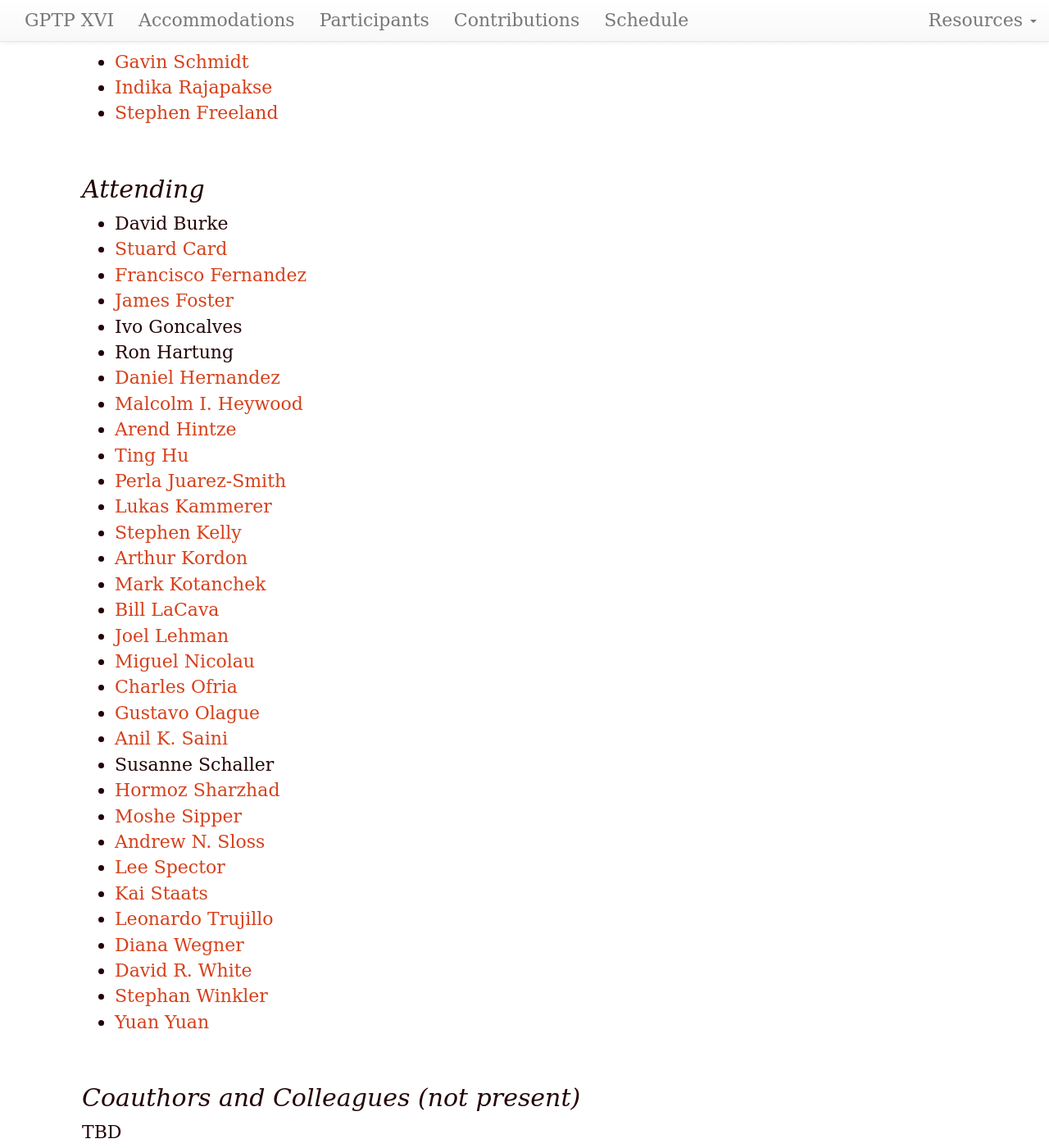
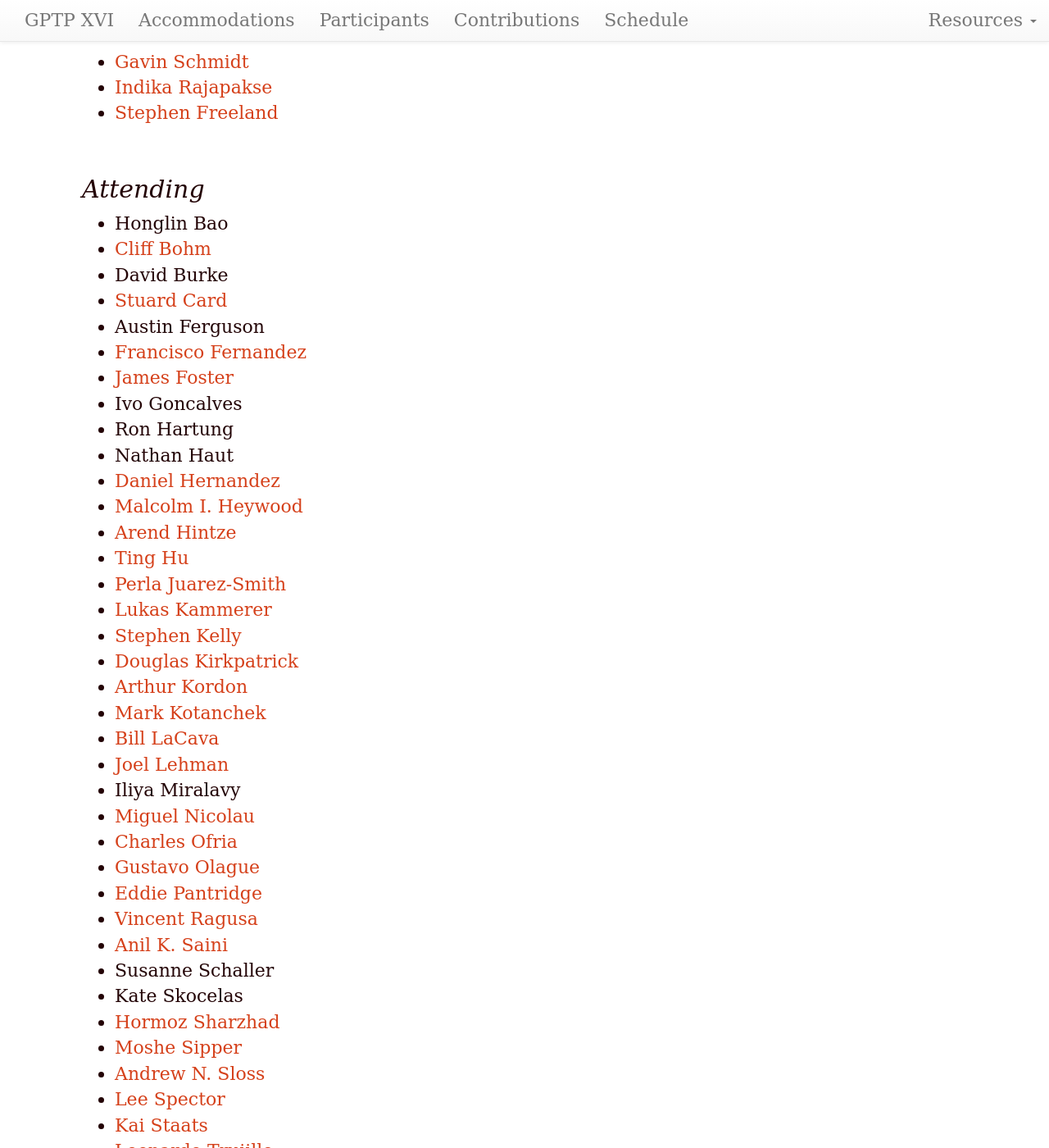
Before and after one commit to GPTP-workshop/gptp-workshop.github.io, a Jekyll site: the page built from attendees.md, in a window 1280 px wide and 1400 px high, scrolled down 547 px. Shown: the whole window at 82% size. Built offline with Jekyll 4.4.1, drawn with Linux system fonts in a browser that asks for light colours; some of the changed text lies outside the part shown.

Commit message:
Update attendees.md

```diff
--- a/attendees.md
+++ b/attendees.md
@@ -24,12 +24,16 @@ dates: "May 16-19, 2019"
 
 ## Attending
 
+- Honglin Bao
+- [Cliff Bohm](https://integrativebiology.natsci.msu.edu/about/directory/bohm-clifford1/)
 - David Burke
 - [Stuard Card](https://www.researchgate.net/profile/Stuart_Card3)
+- Austin Ferguson
 - [Francisco Fernandez](https://www.researchgate.net/profile/Francisco_Vega3)
 - [James Foster](http://people.ibest.uidaho.edu/~foster/)
 - Ivo Goncalves
 - Ron Hartung
+- Nathan Haut
 - [Daniel Hernandez](https://www.researchgate.net/profile/Daniel_Hernandez46)
 - [Malcolm I. Heywood](https://web.cs.dal.ca/~mheywood/)
 - [Arend Hintze](http://hintzelab.msu.edu)
@@ -37,15 +41,20 @@ dates: "May 16-19, 2019"
 - [Perla Juarez-Smith](https://tectijuana.academia.edu/PerlaJuarezSmith)
 - [Lukas Kammerer](https://heal.heuristiclab.com/team/kammerer)
 - [Stephen Kelly](http://stephenkelly.ca/?q=node/29)
+- [Douglas Kirkpatrick](https://www.linkedin.com/in/douglas-kirkpatrick-91165b73/)
 - [Arthur Kordon](https://www.linkedin.com/in/arthur-kordon-a86980/)
 - [Mark Kotanchek](http://www.evolved-analytics.com)
 - [Bill LaCava](https://www.linkedin.com/in/williamlacava/)
 - [Joel Lehman](http://joellehman.com/)
+- Iliya Miralavy
 - [Miguel Nicolau](https://people.ucd.ie/miguel.nicolau)
 - [Charles Ofria](http://www.ofria.com)
 - [Gustavo Olague](http://evovision.cicese.mx/)
+- [Eddie Pantridge](https://www.linkedin.com/in/edwardpantridge/)
+- [Vincent Ragusa](https://www.linkedin.com/in/vincent-ragusa-bb500b73/)
 - [Anil K. Saini](https://www.linkedin.com/in/anil-k-saini/)
 - Susanne Schaller
+- Kate Skocelas
 - [Hormoz Sharzhad](https://www.linkedin.com/in/hormozshahrzad/)
 - [Moshe Sipper](http://www.moshesipper.com/)
 - [Andrew N. Sloss](https://www.linkedin.com/in/asloss/)
```
Also changed, not shown: other parts of attendees.md (+1 -1 lines).
